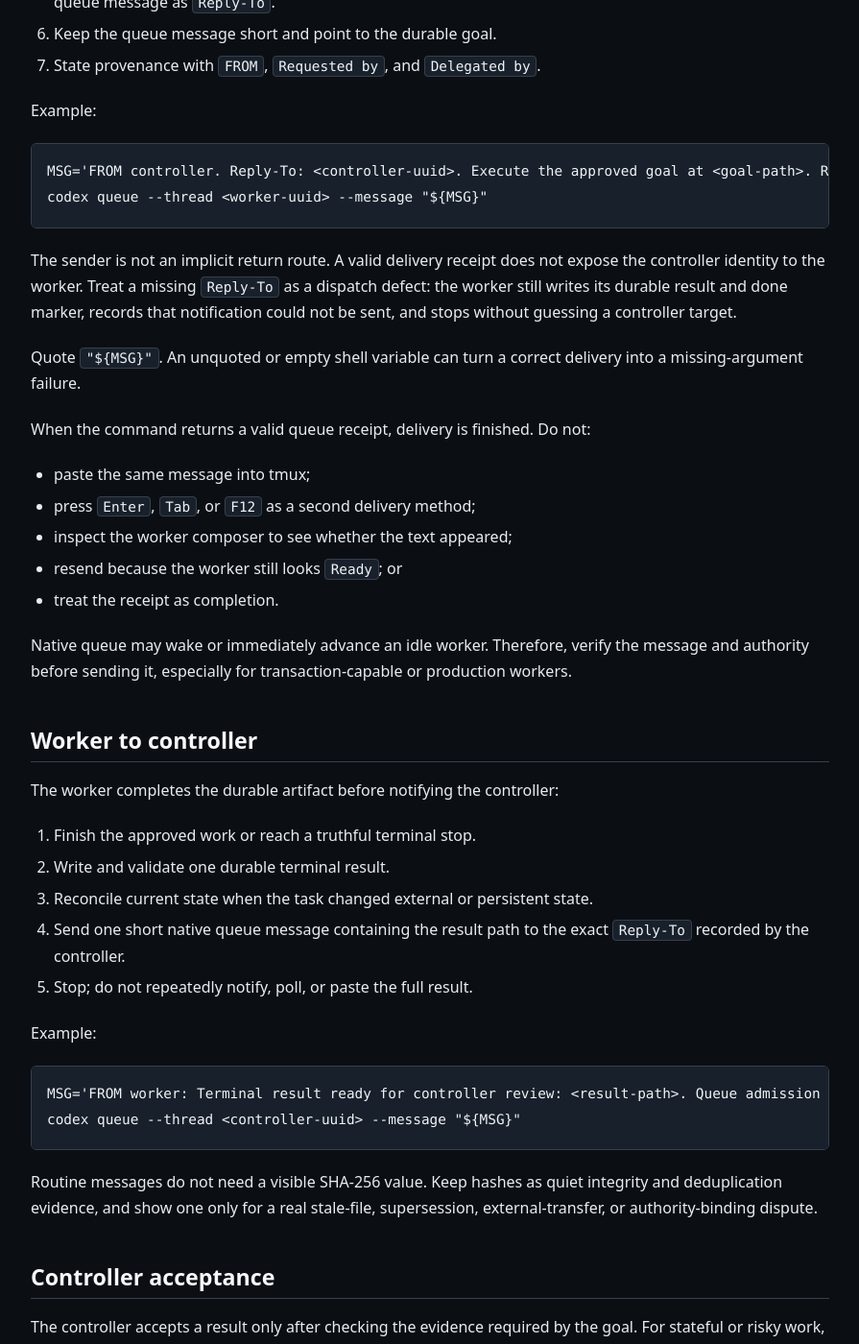
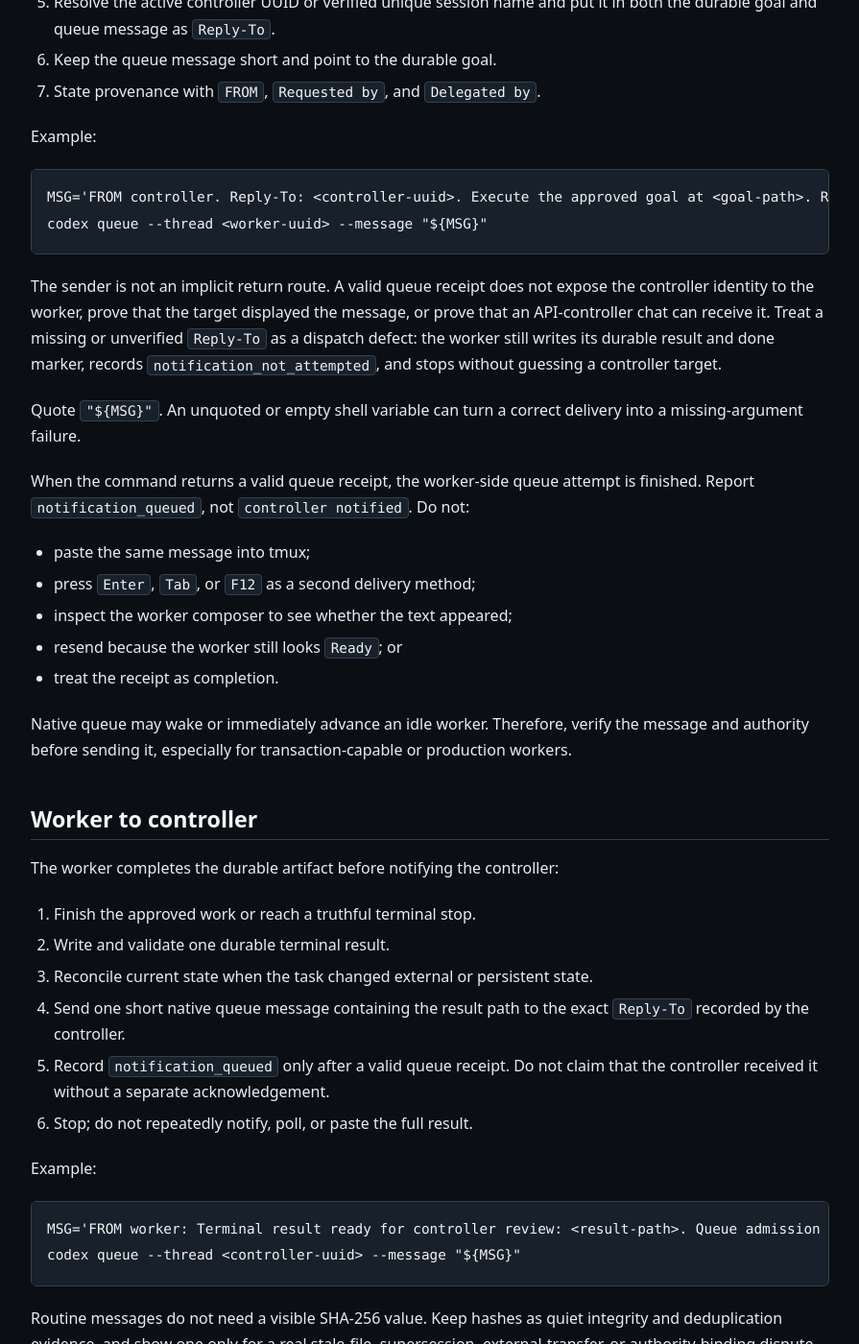
Before and after one commit to amitkarpe/agent-os, a Jekyll site: the page built from kb/playbooks/delegation/codex-native-controller-worker-protocol.md, in a window 1280 px wide and 1400 px high, scrolled down 2903 px. Shown: the whole window at 96% size, without its empty margins (192-1087 px from the left). Built offline with Jekyll 4.4.1, drawn with Linux system fonts in a browser that asks for light colours; some of the changed text lies outside the part shown.

Commit message:
docs: clarify Codex queue delivery boundaries

````diff
--- a/kb/playbooks/delegation/codex-native-controller-worker-protocol.md
+++ b/kb/playbooks/delegation/codex-native-controller-worker-protocol.md
@@ -15,10 +15,11 @@
 
 ## Decision
 
-Use native `codex queue` as the normal transport between persistent Codex
-controller and worker sessions. Use the Agent Command Center for human
-visibility and lifecycle operations. Keep a supervisor or screen-key delivery
-system only as a fallback when native queue delivery is genuinely unavailable.
+Use native `codex queue` as the normal best-effort transport between verified
+persistent Codex TUI controller and worker sessions. Use the Agent Command
+Center for human visibility and lifecycle operations. Keep durable results and
+done markers authoritative when a controller runs through an API or other
+surface that cannot receive native queue messages.
 
 Do not build normal automation around custom composer keys such as `F12`.
 Interactive keys can change by version or local configuration, while native
@@ -119,16 +120,18 @@
 codex queue --thread <worker-uuid> --message "${MSG}"
 ```
 
-The sender is not an implicit return route. A valid delivery receipt does not
-expose the controller identity to the worker. Treat a missing `Reply-To` as a
-dispatch defect: the worker still writes its durable result and done marker,
-records that notification could not be sent, and stops without guessing a
-controller target.
+The sender is not an implicit return route. A valid queue receipt does not
+expose the controller identity to the worker, prove that the target displayed
+the message, or prove that an API-controller chat can receive it. Treat a
+missing or unverified `Reply-To` as a dispatch defect: the worker still writes
+its durable result and done marker, records `notification_not_attempted`, and
+stops without guessing a controller target.
 
 Quote `"${MSG}"`. An unquoted or empty shell variable can turn a correct
 delivery into a missing-argument failure.
 
-When the command returns a valid queue receipt, delivery is finished. Do not:
+When the command returns a valid queue receipt, the worker-side queue attempt
+is finished. Report `notification_queued`, not `controller notified`. Do not:
 
 - paste the same message into tmux;
 - press `Enter`, `Tab`, or `F12` as a second delivery method;
@@ -149,7 +152,9 @@
 3. Reconcile current state when the task changed external or persistent state.
 4. Send one short native queue message containing the result path to the exact
    `Reply-To` recorded by the controller.
-5. Stop; do not repeatedly notify, poll, or paste the full result.
+5. Record `notification_queued` only after a valid queue receipt. Do not claim
+   that the controller received it without a separate acknowledgement.
+6. Stop; do not repeatedly notify, poll, or paste the full result.
 
 Example:
 
````
